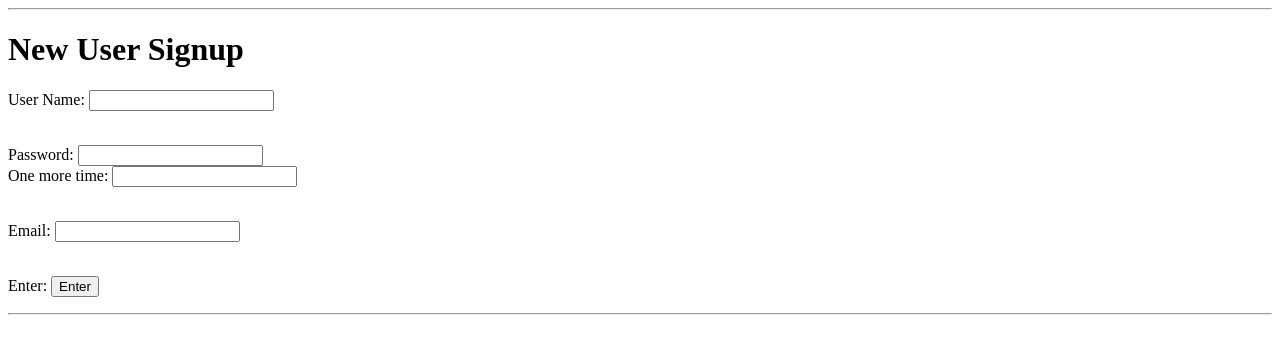
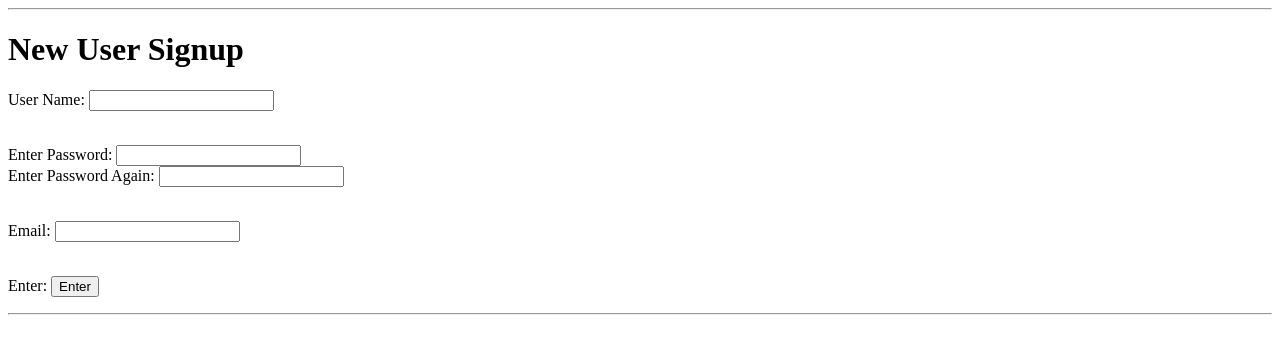
Before and after one commit to ronnmclane/user-signup, a Flask app: page / in a window 1280 px wide. Shown: the top 354 px of the page. Run offline with Flask 2, Linux system fonts and the light colour scheme.

Commit message:
final final

```diff
--- a/templates/form.html
+++ b/templates/form.html
@@ -21,14 +21,14 @@
             <br/>
 
             <label for='password'>
-                Password:
+                Enter Password:
                 <input type='password' name='password' />
             </label>
 
             <br/>
 
             <label for='again'>
-                One more time:
+                Enter Password Again:
                 <input type='password' name='again' />
             </label>
             <p class="error">{{password_error}}</p>
```
